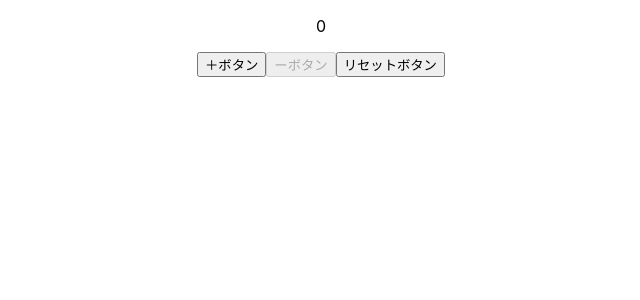
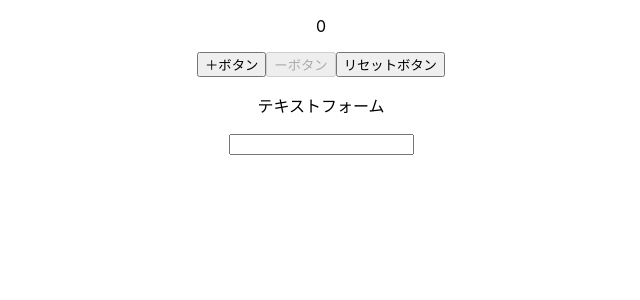
Before and after one commit to furu0202/studyApp, a React (Create React App) app: page / in a window 1280 px wide. Shown: the top 300 px of the page, without its empty margins (319-959 px from the left). Built offline with nearby package versions, Linux system fonts and the light colour scheme.

Commit message:
テキスト入力フォームの作成

```diff
--- a/src/App.js
+++ b/src/App.js
@@ -22,6 +22,8 @@ function App() {
         ーボタン
       </button>
       <button onClick={pushButtonReset}>リセットボタン</button>
+      <p>テキストフォーム</p>
+      <input type='text'></input>
     </div>
   );
 }
```
